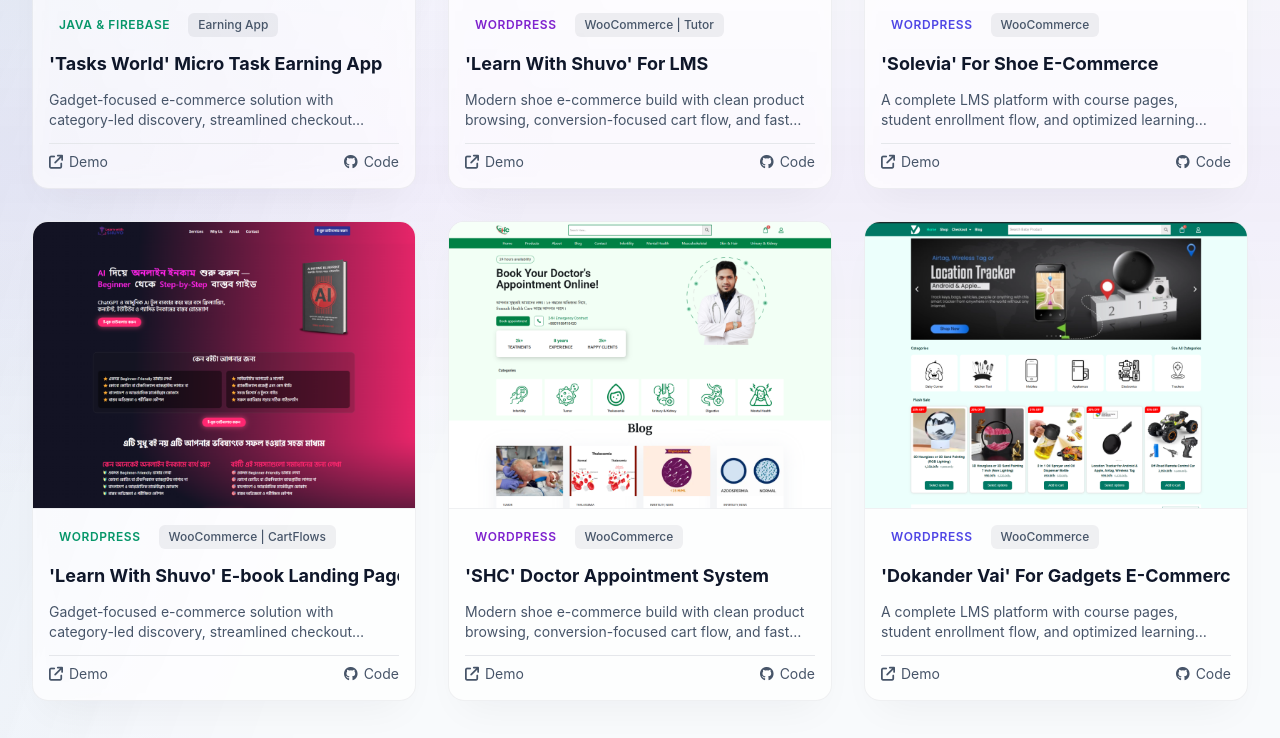
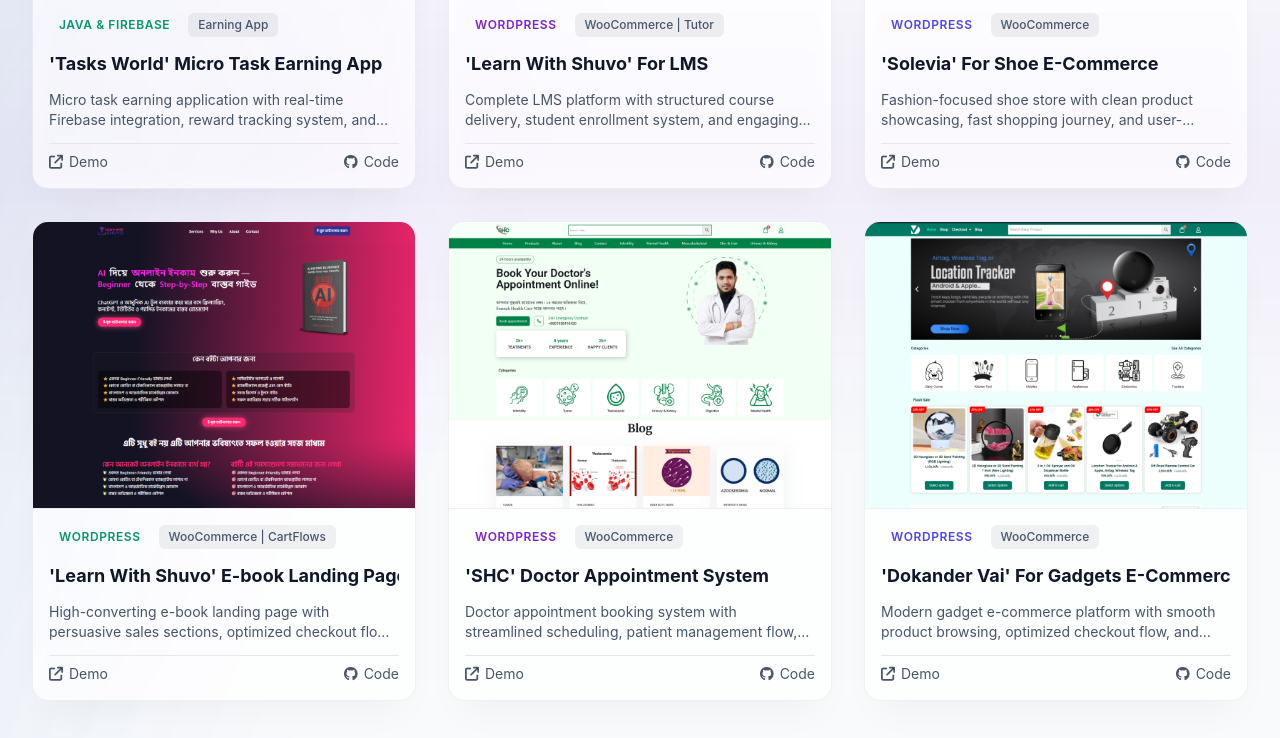
Before and after one commit to codingraz/codingraz-portfolio, a website built with Vite: page index.html in a window 1280 px wide. Shown: the part 3490-4228 px from the top of the page. Built offline with nearby package versions, Linux system fonts and the light colour scheme; no server answers.

Commit message:
Refine works section visuals & content

```diff
--- a/index.html
+++ b/index.html
@@ -362,7 +362,7 @@
         <div class="grid grid-cols-1 md:grid-cols-2 lg:grid-cols-3 gap-8" id="project-grid-container">
           <div class="project-card-item h-[30rem] rounded-2xl glass-card border-portfolio-border overflow-hidden group transition-all duration-300 flex flex-col" data-category="wordpress">
             <div class="h-3/5 border-b border-portfolio-border relative overflow-hidden">
-              <img alt="E-Commerce" class="w-full h-full object-cover transition-transform duration-500 group-hover:scale-105" src="/src/assets/images/works/wordpress/wordpress-project-image-1.webp" />
+              <img alt="E-Commerce" class="w-full h-full object-top object-cover transition-transform duration-500 group-hover:scale-105" src="/src/assets/images/works/wordpress/wordpress-project-image-1.webp" />
             </div>
             <div class="h-2/5 p-4 space-y-2 flex flex-col justify-between">
               <div class="flex gap-2 flex-wrap">
@@ -370,7 +370,7 @@
                 <span class="px-2.5 py-1 rounded-md bg-portfolio-border text-portfolio-muted text-xs font-medium">WooCommerce</span>
               </div>
               <h3 class="text-lg font-bold text-portfolio-text group-hover:text-portfolio-primary transition-colors whitespace-nowrap overflow-hidden">'Dokander Vai' For Gadgets E-Commerce</h3>
-              <p class="text-sm text-portfolio-muted line-clamp-2">A complete LMS platform with course pages, student enrollment flow, and optimized learning dashboard experience.</p>
+              <p class="text-sm text-portfolio-muted line-clamp-2">Modern gadget e-commerce platform with smooth product browsing, optimized checkout flow, and conversion-focused shopping experience.</p>
               <div class="flex items-center justify-between pt-2 border-t border-portfolio-border/40 text-sm">
                 <a class="text-portfolio-muted hover:text-portfolio-text flex items-center gap-1.5" href="#">
                   <i class="fa-solid fa-arrow-up-right-from-square"></i> Demo</a>
@@ -381,7 +381,7 @@
           </div>
           <div class="project-card-item h-[30rem] rounded-2xl glass-card border-portfolio-border overflow-hidden group transition-all duration-300 flex flex-col" data-category="wordpress">
             <div class="h-3/5 border-b border-portfolio-border relative overflow-hidden">
-              <img alt="WordPress" class="w-full h-full object-cover transition-transform duration-500 group-hover:scale-105" src="/src/assets/images/works/wordpress/wordpress-project-image-2.webp" />
+              <img alt="WordPress" class="w-full h-full object-top object-cover transition-transform duration-500 group-hover:scale-105" src="/src/assets/images/works/wordpress/wordpress-project-image-2.webp" />
             </div>
             <div class="h-2/5 p-4 space-y-2 flex flex-col justify-between">
               <div class="flex gap-2 flex-wrap">
@@ -389,7 +389,7 @@
                 <span class="px-2.5 py-1 rounded-md bg-portfolio-border text-portfolio-muted text-xs font-medium">WooCommerce</span>
               </div>
               <h3 class="text-lg font-bold text-portfolio-text group-hover:text-portfolio-accent transition-colors whitespace-nowrap overflow-hidden">'SHC' Doctor Appointment System</h3>
-              <p class="text-sm text-portfolio-muted line-clamp-2">Modern shoe e-commerce build with clean product browsing, conversion-focused cart flow, and fast storefront performance.</p>
+              <p class="text-sm text-portfolio-muted line-clamp-2">Doctor appointment booking system with streamlined scheduling, patient management flow, and responsive healthcare service experience.</p>
               <div class="flex items-center justify-between pt-2 border-t border-portfolio-border/40 text-sm">
                 <a class="text-portfolio-muted hover:text-portfolio-text flex items-center gap-1.5" href="#">
                   <i class="fa-solid fa-arrow-up-right-from-square"></i> Demo</a>
@@ -400,7 +400,7 @@
           </div>
           <div class="project-card-item h-[30rem] rounded-2xl glass-card border-portfolio-border overflow-hidden group transition-all duration-300 flex flex-col" data-category="custom">
             <div class="h-3/5 border-b border-portfolio-border relative overflow-hidden">
-              <img alt="WordPress" class="w-full h-full object-cover transition-transform duration-500 group-hover:scale-105" src="/src/assets/images/works/wordpress/wordpress-project-image-3.webp" />
+              <img alt="WordPress" class="w-full h-full object-top object-cover transition-transform duration-500 group-hover:scale-105" src="/src/assets/images/works/wordpress/wordpress-project-image-3.webp" />
             </div>
             <div class="h-2/5 p-4 space-y-2 flex flex-col justify-between">
               <div class="flex gap-2 flex-wrap">
@@ -408,7 +408,7 @@
                 <span class="px-2.5 py-1 rounded-md bg-portfolio-border text-portfolio-muted text-xs font-medium">WooCommerce | CartFlows</span>
               </div>
               <h3 class="text-lg font-bold text-portfolio-text group-hover:text-portfolio-secondary transition-colors whitespace-nowrap overflow-hidden">'Learn With Shuvo' E-book Landing Page</h3>
-              <p class="text-sm text-portfolio-muted line-clamp-2">Gadget-focused e-commerce solution with category-led discovery, streamlined checkout journey, and scalable catalog structure.</p>
+              <p class="text-sm text-portfolio-muted line-clamp-2">High-converting e-book landing page with persuasive sales sections, optimized checkout flow, and distraction-free user experience.</p>
               <div class="flex items-center justify-between pt-2 border-t border-portfolio-border/40 text-sm">
                 <a class="text-portfolio-muted hover:text-portfolio-text flex items-center gap-1.5" href="#">
                   <i class="fa-solid fa-arrow-up-right-from-square"></i> Demo</a>
@@ -419,7 +419,7 @@
           </div>
           <div class="project-card-item h-[30rem] rounded-2xl glass-card border-portfolio-border overflow-hidden group transition-all duration-300 flex flex-col" data-category="wordpress">
             <div class="h-3/5 border-b border-portfolio-border relative overflow-hidden">
-              <img alt="E-Commerce" class="w-full h-full object-cover transition-transform duration-500 group-hover:scale-105" src="/src/assets/images/works/wordpress/wordpress-project-image-4.webp" />
+              <img alt="E-Commerce" class="w-full h-full object-top object-cover transition-transform duration-500 group-hover:scale-105" src="/src/assets/images/works/wordpress/wordpress-project-image-4.webp" />
             </div>
             <div class="h-2/5 p-4 space-y-2 flex flex-col justify-between">
               <div class="flex gap-2 flex-wrap">
@@ -427,7 +427,7 @@
                 <span class="px-2.5 py-1 rounded-md bg-portfolio-border text-portfolio-muted text-xs font-medium">WooCommerce</span>
               </div>
               <h3 class="text-lg font-bold text-portfolio-text group-hover:text-portfolio-primary transition-colors whitespace-nowrap overflow-hidden">'Solevia' For Shoe E-Commerce</h3>
-              <p class="text-sm text-portfolio-muted line-clamp-2">A complete LMS platform with course pages, student enrollment flow, and optimized learning dashboard experience.</p>
+              <p class="text-sm text-portfolio-muted line-clamp-2">Fashion-focused shoe store with clean product showcasing, fast shopping journey, and user-friendly WooCommerce experience.</p>
               <div class="flex items-center justify-between pt-2 border-t border-portfolio-border/40 text-sm">
                 <a class="text-portfolio-muted hover:text-portfolio-text flex items-center gap-1.5" href="#">
                   <i class="fa-solid fa-arrow-up-right-from-square"></i> Demo</a>
@@ -438,7 +438,7 @@
           </div>
           <div class="project-card-item h-[30rem] rounded-2xl glass-card border-portfolio-border overflow-hidden group transition-all duration-300 flex flex-col" data-category="wordpress">
             <div class="h-3/5 border-b border-portfolio-border relative overflow-hidden">
-              <img alt="WordPress" class="w-full h-full object-cover transition-transform duration-500 group-hover:scale-105" src="/src/assets/images/works/wordpress/wordpress-project-image-5.webp" />
+              <img alt="WordPress" class="w-full h-full object-top object-cover transition-transform duration-500 group-hover:scale-105" src="/src/assets/images/works/wordpress/wordpress-project-image-5.webp" />
             </div>
             <div class="h-2/5 p-4 space-y-2 flex flex-col justify-between">
               <div class="flex gap-2 flex-wrap">
@@ -446,7 +446,7 @@
                 <span class="px-2.5 py-1 rounded-md bg-portfolio-border text-portfolio-muted text-xs font-medium">WooCommerce | Tutor</span>
               </div>
               <h3 class="text-lg font-bold text-portfolio-text group-hover:text-portfolio-accent transition-colors whitespace-nowrap overflow-hidden">'Learn With Shuvo' For LMS</h3>
-              <p class="text-sm text-portfolio-muted line-clamp-2">Modern shoe e-commerce build with clean product browsing, conversion-focused cart flow, and fast storefront performance.</p>
+              <p class="text-sm text-portfolio-muted line-clamp-2">Complete LMS platform with structured course delivery, student enrollment system, and engaging online learning experience.</p>
               <div class="flex items-center justify-between pt-2 border-t border-portfolio-border/40 text-sm">
                 <a class="text-portfolio-muted hover:text-portfolio-text flex items-center gap-1.5" href="#">
                   <i class="fa-solid fa-arrow-up-right-from-square"></i> Demo</a>
@@ -457,7 +457,7 @@
           </div>
           <div class="project-card-item h-[30rem] rounded-2xl glass-card border-portfolio-border overflow-hidden group transition-all duration-300 flex flex-col" data-category="custom">
             <div class="h-3/5 border-b border-portfolio-border relative overflow-hidden">
-              <img alt="WordPress" class="w-full h-full object-cover transition-transform duration-500 group-hover:scale-105" src="/src/assets/images/works/java-kotlin/java-project-image-1.webp" />
+              <img alt="WordPress" class="w-full h-full object-top object-cover transition-transform duration-500 group-hover:scale-105" src="/src/assets/images/works/java-kotlin/java-project-image-1.webp" />
             </div>
             <div class="h-2/5 p-4 space-y-2 flex flex-col justify-between">
               <div class="flex gap-2 flex-wrap">
@@ -465,7 +465,7 @@
                 <span class="px-2.5 py-1 rounded-md bg-portfolio-border text-portfolio-muted text-xs font-medium">Earning App</span>
               </div>
               <h3 class="text-lg font-bold text-portfolio-text group-hover:text-portfolio-secondary transition-colors whitespace-nowrap overflow-hidden">'Tasks World' Micro Task Earning App</h3>
-              <p class="text-sm text-portfolio-muted line-clamp-2">Gadget-focused e-commerce solution with category-led discovery, streamlined checkout journey, and scalable catalog structure.</p>
+              <p class="text-sm text-portfolio-muted line-clamp-2">Micro task earning application with real-time Firebase integration, reward tracking system, and smooth task completion experience.</p>
               <div class="flex items-center justify-between pt-2 border-t border-portfolio-border/40 text-sm">
                 <a class="text-portfolio-muted hover:text-portfolio-text flex items-center gap-1.5" href="#">
                   <i class="fa-solid fa-arrow-up-right-from-square"></i> Demo</a>
```
